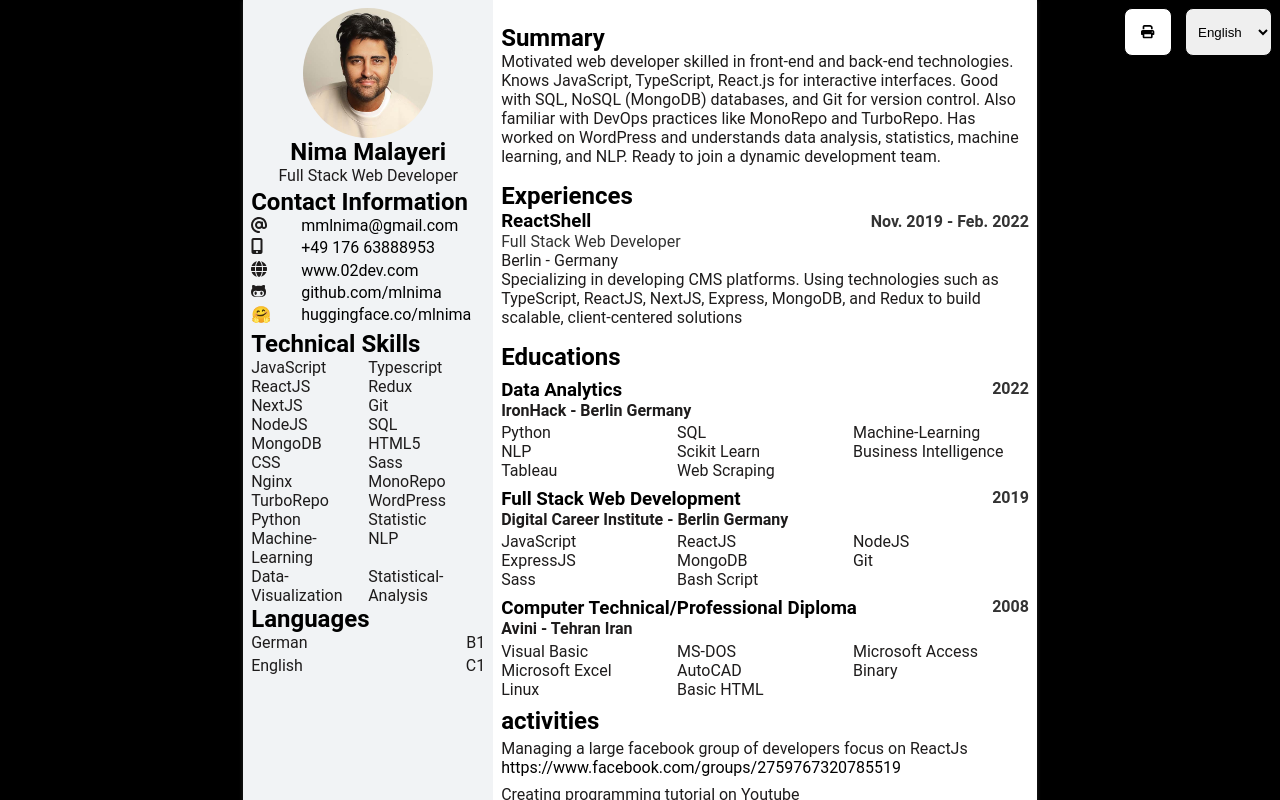
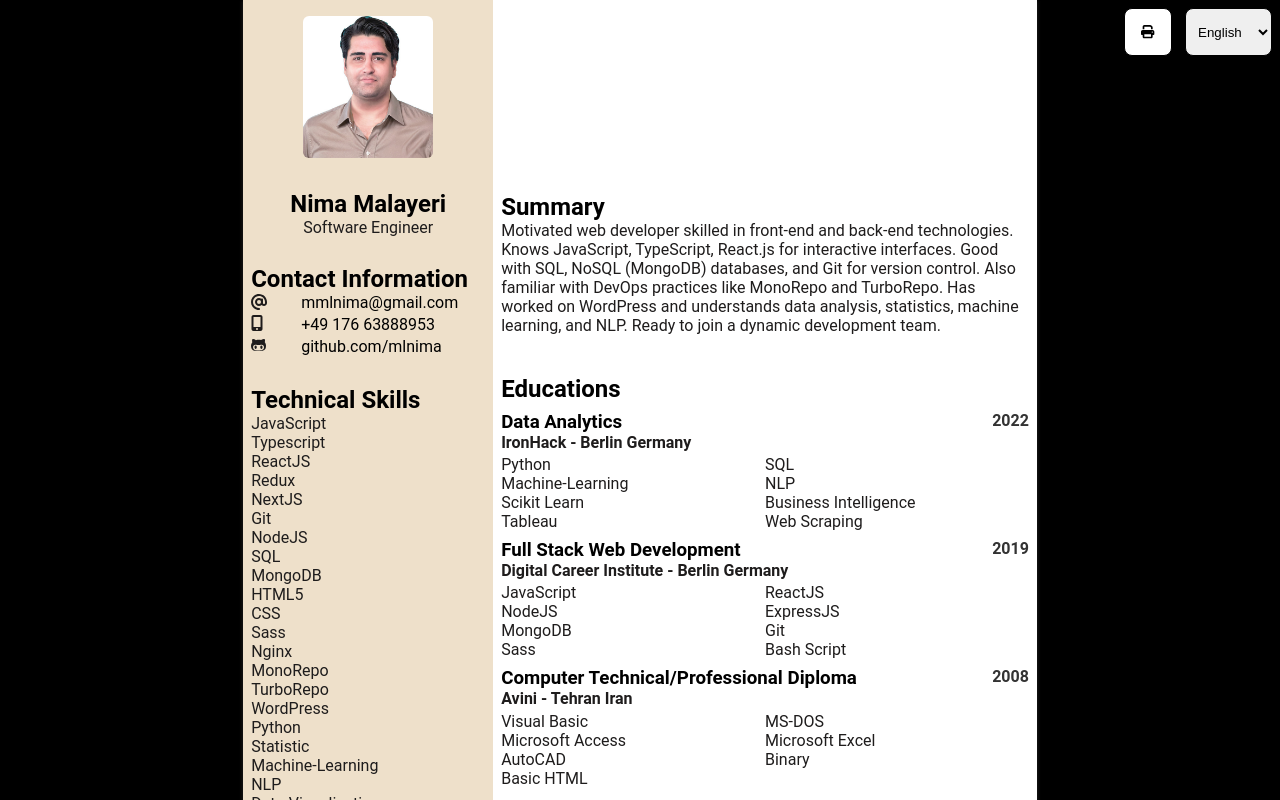
Before and after one commit to mlnima/resume, a React (Create React App) app: page / in a window 1280 px wide. Shown: the top 800 px of the page. Built offline with nearby package versions, Linux system fonts and the light colour scheme.

Commit message:
testing github access

```diff
--- a/src/App.tsx
+++ b/src/App.tsx
@@ -4,13 +4,17 @@ import enData from './asset/data/en.json';
 import deData from './asset/data/de.json';
 import Experiences from './components/Experiences';
 import Educations from './components/Educations';
-import Sidebar from './components/Sidebar';
+// import Sidebar from './components/Sidebar';
 import LanguageSelector from "./components/LanguageSelector";
 import Activities from "./components/Activities";
 import Summary from "./components/Summary";
 import PrintButton from "./components/PrintButton";
 import Technologies from "./components/Technologies";
 import {activeLangTypes} from "./tsTypes";
+import ProfileImage from "./components/ProfileImage";
+import Header from "./components/Header";
+import Info from "./components/Info";
+import Languages from "./components/Languages";
 
 const AppContainer = styled.div`
   max-width: 100%;
@@ -51,10 +55,9 @@ const AppContainer = styled.div`
     //height: 297mm !important;
     width: 215.9mm !important;
     height: 279.4mm !important;
-    .gap{
+    .gap {
       display: flex;
-      min-height: 174px !important;
-      padding: 14px;
+      min-height: 170px !important;
     }
     #language-selector {
       display: none;
@@ -62,6 +65,18 @@ const AppContainer = styled.div`
   }
 `;
 
+const SidebarContainer = styled.aside`
+  grid-area: sidebar;
+  flex: 1;
+  background-color: var(--web-mode-tertiary-background-color);
+  padding: .5rem;
+  box-sizing: border-box;
+  display: flex;
+  flex-direction: column;
+  align-items: center;
+  height: 100%;
+  gap: 1.5rem;
+`
 const MainContent = styled.main`
   grid-area: mainContent;
   flex: 2;
@@ -70,21 +85,23 @@ const MainContent = styled.main`
   overflow: hidden;
   width: 100%;
   box-sizing: border-box;
+  display: flex;
+  flex-direction: column;
+  justify-content: center;
+  gap: 1.5rem;
 
-
-  .gap{
-    display: none;
+  .gap {
+    //display: none;
   }
 
   .filler {
     display: none;
   }
 
-  @media only screen and (min-width: 768px){
-    .gap{
+  @media only screen and (min-width: 768px) {
+    .gap {
       display: flex;
-      min-height: 174px !important;
-      padding: 14px;
+      min-height: 145px !important;
     }
   }
 
@@ -115,21 +132,27 @@ const App: React.FC = () => {
 
             <LanguageSelector setActiveLang={setActiveLang} activeLang={activeLang}/>
             <PrintButton/>
-            <Sidebar
-                activeLang={activeLang}
-                info={activeData.info}
-                contactInformationTitle={activeData.contactInformationTitle}
-                languagesTitle={activeData.languagesTitle}
-                technicalSkillsTitle={activeData.technicalSkillsTitle}
-            />
+
+            <SidebarContainer>
+                <ProfileImage/>
+                <Header activeLang={activeLang}/>
+                <Info activeLang={activeLang}
+                      email={activeData.info.email}
+                      mobile={activeData.info.mobile}
+                      contactInformationTitle={activeData.contactInformationTitle}/>
+                <Technologies activeLang={activeLang} technicalSkillsTitle={activeData.technicalSkillsTitle}/>
+                <Languages activeLang={activeLang} languagesTitle={activeData.languagesTitle}/>
+
+            </SidebarContainer>
+
             <MainContent>
-                {/*<div className="gap"/>*/}
+                <div className="gap"/>
                 {/*<div className={'filler'}/>*/}
                 <Summary activeLang={activeLang}/>
                 {/*<Technologies technologies={activeData.technologies} technicalSkillsTitle={activeData.technicalSkillsTitle}/>*/}
-                <Experiences activeLang={activeLang}/>
+                {/*<Experiences activeLang={activeLang}/>*/}
                 <Educations activeLang={activeLang}/>
-                <Activities activeLang={activeLang}/>
+                {/*<Activities activeLang={activeLang}/>*/}
             </MainContent>
 
         </AppContainer>
--- a/src/asset/data/dictionary.json
+++ b/src/asset/data/dictionary.json
@@ -21,8 +21,8 @@
     "de": "Technologien"
   },
   "JobTitle": {
-    "en": "Full Stack Web Developer",
-    "de": "Full Stack Webentwickler"
+    "en": "Software Engineer",
+    "de": "Softwareentwickler"
   },
   "experiences": {
     "en": "Experiences",
@@ -31,5 +31,13 @@
   "educations": {
     "en": "Educations",
     "de": "Ausbildungen"
+  },
+  "German": {
+    "en": "German",
+    "de": "Deutsch"
+  },
+  "English": {
+    "en": "English",
+    "de": "Englisch"
   }
 }
--- a/src/asset/data/educations.json
+++ b/src/asset/data/educations.json
@@ -49,7 +49,6 @@
       "Microsoft Excel",
       "AutoCAD",
       "Binary",
-      "Linux",
       "Basic HTML"
     ]
   }
--- a/src/components/Educations.tsx
+++ b/src/components/Educations.tsx
@@ -33,7 +33,7 @@ const EducationLocation = styled.div`
 const EducationFields = styled.div`
   margin-top: .2rem;
   display: grid;
-  grid-template-columns: repeat(auto-fill, minmax(150px, 1fr));
+  grid-template-columns: repeat(auto-fill, minmax(200px, 1fr));
   justify-content: flex-start;
   align-items: center;
   flex-wrap: wrap;
--- a/src/components/Info.tsx
+++ b/src/components/Info.tsx
@@ -55,18 +55,18 @@ const Info: React.FC<InfoProps> = ({ email, mobile,contactInformationTitle,activ
                 {/*<InfoText>{mobile}</InfoText>*/}
                 <InfoLink href={`tel:${mobile}`}>{mobile}</InfoLink>
             </InfoItem>
-            <InfoItem>
-                <FontAwesomeIcon icon={faGlobe} />
-                <InfoLink href={'https://www.02dev.com/'}>www.02dev.com</InfoLink>
-            </InfoItem>
+            {/*<InfoItem>*/}
+            {/*    <FontAwesomeIcon icon={faGlobe} />*/}
+            {/*    <InfoLink href={'https://www.02dev.com/'}>www.02dev.com</InfoLink>*/}
+            {/*</InfoItem>*/}
             <InfoItem>
                 <FontAwesomeIcon icon={faGithubAlt} />
                 <InfoLink href={'https://github.com/mlnima'}>github.com/mlnima</InfoLink>
             </InfoItem>
-            <InfoItem>
-                <span>🤗</span>
-                <InfoLink href={'https://huggingface.co/mlnima'}>huggingface.co/mlnima</InfoLink>
-            </InfoItem>
+            {/*<InfoItem>*/}
+            {/*    <span>🤗</span>*/}
+            {/*    <InfoLink href={'https://huggingface.co/mlnima'}>huggingface.co/mlnima</InfoLink>*/}
+            {/*</InfoItem>*/}
             {/*<InfoItem>*/}
             {/*    <FontAwesomeIcon icon={faLocationDot} />*/}
             {/*    <InfoText>{location}</InfoText>*/}
--- a/src/components/Languages.tsx
+++ b/src/components/Languages.tsx
@@ -7,6 +7,7 @@ import languages from '../asset/data/languages.json'
 import {activeLangTypes} from "../tsTypes";
 import dictionary from '../asset/data/dictionary.json'
 import {SectionTitle} from "./general/CommonStyledComponents";
+
 interface Language {
     languageName: string;
     level: string;
@@ -37,13 +38,14 @@ const LanguageName = styled.span``;
 
 const LanguageLevel = styled.span``;
 
-const Languages: React.FC<LanguagesProps> = ({ languagesTitle }) => {
+const Languages: React.FC<LanguagesProps> = ({ languagesTitle,activeLang }) => {
     return (
         <LanguagesContainer>
             <SectionTitle>{languagesTitle}</SectionTitle>
             {languages.map((language, index) => (
                 <LanguageItem key={index}>
-                    <LanguageName>{language.languageName}</LanguageName>
+                 {/*//@ts-ignore*/}
+                    <LanguageName>{dictionary?.[language.languageName]?.[activeLang]}</LanguageName>
                     <LanguageLevel>{language.level}</LanguageLevel>
                 </LanguageItem>
             ))}
--- a/src/components/ProfileImage.tsx
+++ b/src/components/ProfileImage.tsx
@@ -10,16 +10,16 @@ const ProfileImageContainer = styled.div`
   justify-content: center;
   align-items: center;
   width: 100%;
-  height: 130px;
+  //height: 130px;
   overflow: hidden;
 `;
 
 const ProfileImg = styled.img`
-  border-radius: 50%;
+  border-radius: .375rem;
   margin: .5rem;
   width: 130px;
-  height: 130px;
-  object-fit: cover;
+  //height: 130px;
+  //object-fit: cover;
 
 `;
 
@@ -57,7 +57,7 @@ const ProfileImage: React.FC = () => {
     } else {
         return (
             <ProfileImageContainer>
-                <ProfileImg src={process.env.PUBLIC_URL + "/profile.jpg"} alt="Profile" onClick={()=>null}/>
+                <ProfileImg src={process.env.PUBLIC_URL + "/profile.jpg"} alt="Profile" onClick={()=>setIsMaximized(true)}/>
             </ProfileImageContainer>
         );
     }
--- a/src/components/Technologies.tsx
+++ b/src/components/Technologies.tsx
@@ -17,8 +17,11 @@ const TechnologiesContainer = styled.div`
 `;
 
 const TechnologyItems = styled.div`
-  display: grid;
-  grid-template-columns: repeat(auto-fill, minmax(80px, 1fr));
+  //display: grid;
+  //grid-template-columns: repeat(auto-fill, minmax(80px, 1fr));
+  display: flex;
+  flex-direction: column;
+  justify-content: center;
 
 `;
 
--- a/src/index.css
+++ b/src/index.css
@@ -4,7 +4,7 @@
     --web-mode-tertiary-text-color: #333333 ;
     --web-mode-primary-background-color: #fff;
     --web-mode-secondary-background-color: #e599f7;
-    --web-mode-tertiary-background-color: #f1f3f5;
+    --web-mode-tertiary-background-color: #EEE0CA;
     --primary-font-size:1rem;
     --secondary-font-size:1rem;
 }
```
Also changed, not shown: public/profile - old.jpg (added), public/profile.jpg.
